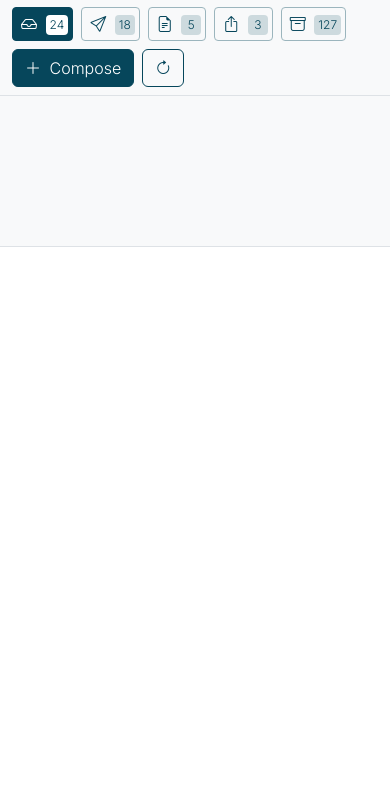
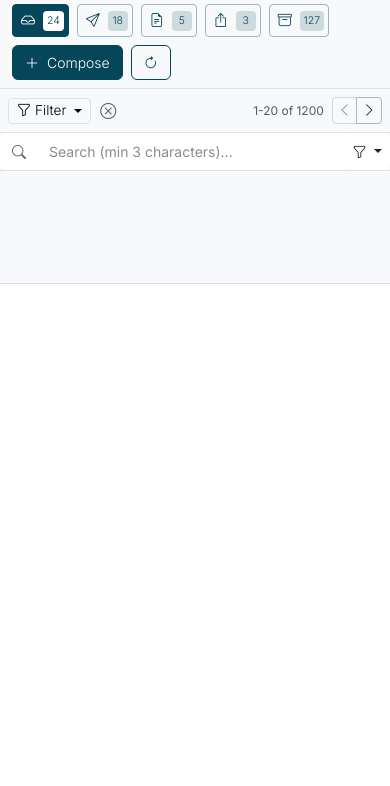
Before and after one commit to manojkm/KBM, a website built with Vite: page src/index.html in a window 390 px wide. Shown: the part 58-844 px from the top of the page. Built offline with nearby package versions, Linux system fonts and the light colour scheme.

Commit message:
Implement sidebar toolbar and search functionality, add custom Bootstrap maps and utilities, and adjust styles for improved layout and responsiveness.

```diff
--- a/src/index.html
+++ b/src/index.html
@@ -23,7 +23,7 @@
 
       <!-- Desktop Navigation (visible on lg and up) -->
       <div class="d-none d-lg-flex flex-grow-1 align-items-center">
-        <ul class="navbar-nav me-auto small">
+        <ul class="navbar-nav me-auto">
           <li class="nav-item">
             <a class="nav-link" href="#">Ops</a>
           </li>
@@ -176,8 +176,96 @@
       <div class="row g-0 h-100">
         <!-- Sidebar: Email List -->
         <aside class="col-lg-4 col-xl-3 email-sidebar">
-          <div class="sidebar-content h-100">
-            <!-- Sidebar content will go here -->
+          <div class="sidebar-content h-100 d-flex flex-column">
+            <!-- Sidebar Toolbar -->
+            <div class="sidebar-toolbar bg-light border-bottom p-2">
+              <div class="d-flex align-items-center justify-content-between gap-1">
+                <!-- Left Side: Filter Dropdown -->
+                <div class="d-flex align-items-center gap-2">
+                  <!-- Filter Dropdown Button -->
+                  <div class="dropdown">
+                    <button class="btn btn-light btn-xs border dropdown-toggle px-2" type="button" id="filterDropdown"
+                      data-bs-toggle="dropdown" aria-expanded="false">
+                      <i class="bi bi-funnel me-1"></i>
+                      Filter
+                    </button>
+                    <ul class="dropdown-menu" aria-labelledby="filterDropdown">
+                      <li><a class="dropdown-item" href="#">All</a></li>
+                      <li><a class="dropdown-item" href="#">Unread</a></li>
+                      <li><a class="dropdown-item" href="#">Read</a></li>
+                      <li><a class="dropdown-item" href="#">Starred</a></li>
+                      <li><a class="dropdown-item" href="#">Important</a></li>
+                    </ul>
+                  </div>
+
+                  <!-- Clear Filter Button -->
+                  <button type="button" class="btn btn-link p-0 text-muted" data-bs-toggle="tooltip"
+                    data-bs-placement="bottom" data-bs-custom-class="small-tooltip" title="Clear Filter">
+                    <i class="bi bi-x-circle"></i>
+                  </button>
+                </div>
+
+                <!-- Right Side: Pagination -->
+                <div class="d-flex align-items-center gap-2">
+                  <!-- Pagination Label -->
+                  <span class="text-muted x-small">1-20 of 1200</span>
+
+                  <!-- Pagination Buttons -->
+                  <div class="btn-group" role="group">
+                    <!-- Previous Button -->
+                    <button type="button" class="btn btn-outline-dark border-dark-subtle btn-xs" disabled
+                      data-bs-toggle="tooltip" data-bs-placement="bottom" data-bs-custom-class="small-tooltip"
+                      title="Previous">
+                      <i class="bi bi-chevron-left"></i>
+                    </button>
+
+                    <!-- Next Button -->
+                    <button type="button" class="btn btn-outline-dark border-dark-subtle btn-xs"
+                      data-bs-toggle="tooltip" data-bs-placement="bottom" data-bs-custom-class="small-tooltip"
+                      title="Next">
+                      <i class="bi bi-chevron-right"></i>
+                    </button>
+                  </div>
+                </div>
+              </div>
+            </div>
+
+            <!-- Search Box -->
+            <div class="sidebar-search p-0 border-bottom">
+              <div class="input-group">
+                <!-- Search Icon (Left) -->
+                <span class="input-group-text bg-white border-0 py-2">
+                  <i class="bi bi-search text-muted"></i>
+                </span>
+
+                <!-- Search Input -->
+                <input type="text" class="form-control border-0 py-2" placeholder="Search (min 3 characters)..."
+                  aria-label="Search (min 3 characters)...">
+
+                <!-- Filter Dropdown (Right) -->
+                <div class="dropdown">
+                  <button class="btn border-0 dropdown-toggle bg-white py-2" type="button" id="searchFilterDropdown"
+                    data-bs-toggle="dropdown" aria-expanded="false">
+                    <i class="bi bi-funnel"></i>
+                  </button>
+                  <ul class="dropdown-menu dropdown-menu-end" aria-labelledby="searchFilterDropdown">
+                    <li><a class="dropdown-item" href="#">All Fields</a></li>
+                    <li><a class="dropdown-item" href="#">From</a></li>
+                    <li><a class="dropdown-item" href="#">Subject</a></li>
+                    <li><a class="dropdown-item" href="#">Body</a></li>
+                    <li>
+                      <hr class="dropdown-divider">
+                    </li>
+                    <li><a class="dropdown-item" href="#">Date Range</a></li>
+                  </ul>
+                </div>
+              </div>
+            </div>
+
+            <!-- Email List Content (scrollable) -->
+            <div class="sidebar-list flex-grow-1 overflow-auto">
+              <!-- Email list items will go here -->
+            </div>
           </div>
         </aside>
 
--- /dev/null
+++ b/src/scss/_custom-maps.scss
@@ -0,0 +1,13 @@
+// ============================================================================
+// Custom Bootstrap Maps
+// ============================================================================
+// Customizations to Bootstrap's Sass maps (like $spacers, $theme-colors, etc.)
+// This file is imported AFTER Bootstrap's variables but BEFORE Bootstrap's maps
+// so that the customizations are available when maps are processed.
+
+// Add custom spacing values (e.g., py-2-5, py-3-5)
+// Note: Use string keys with dashes since CSS class names cannot contain dots
+$spacers: map-merge($spacers, (
+  "2-5": $spacer * 0.625,  // 0.625rem - halfway between 2 (0.5rem) and 3 (1rem)
+  "3-5": $spacer * 1.25,   // 1.25rem - halfway between 3 (1rem) and 4 (1.5rem)
+));
--- /dev/null
+++ b/src/scss/_custom-utilities.scss
@@ -0,0 +1,14 @@
+// ============================================================================
+// Custom Utilities
+// ============================================================================
+// Add custom utility classes using Bootstrap's Utility API
+// Reference: https://getbootstrap.com/docs/5.3/utilities/api/
+
+$utilities: map-merge($utilities,
+    ( // Extra small text utility
+      "x-small": (property: font-size,
+        class: x-small,
+        values: (null: 0.75rem,
+        ),
+      ),
+    ));
--- a/src/scss/_variables-override.scss
+++ b/src/scss/_variables-override.scss
@@ -26,7 +26,7 @@ $primary: #06465B;
 
 // Typography
 $font-family-base: "Inter", -apple-system, BlinkMacSystemFont, "Segoe UI", Roboto, "Helvetica Neue", Arial, sans-serif, "Apple Color Emoji", "Segoe UI Emoji", "Segoe UI Symbol";
-// $font-size-base: 1rem;
+$font-size-base: 0.875rem; // Slightly smaller base font size (14px instead of 16px)
 // $line-height-base: 1.5;
 
 // Spacing
--- /dev/null
+++ b/src/scss/components/_custom-buttons.scss
@@ -0,0 +1,14 @@
+// ============================================================================
+// Custom Button Components
+// ============================================================================
+// Custom button size classes that extend Bootstrap's button component
+// These must be imported AFTER bootstrap/scss/buttons
+
+// Extra small button size
+// Note: .btn-xs is a component class (not utility) because it sets multiple
+// properties (padding, font-size, border-radius). Component classes are more
+// appropriate for multi-property modifications.
+.btn-xs {
+  @include button-size(0.30rem, 0.30rem, 0.85rem, $btn-border-radius-sm);
+  line-height: 1;
+}
--- a/src/scss/components/_inbox-toolbar.scss
+++ b/src/scss/components/_inbox-toolbar.scss
@@ -10,7 +10,7 @@
     transition: all 0.2s ease-in-out;
 
     i {
-      font-size: 1rem;
+      // font-size: 1rem;
       transition: all 0.2s ease-in-out;
     }
 
@@ -32,7 +32,6 @@
       min-width: 20px;
       border: none;
       height: 20px;
-      line-height: 1.2;
       display: inline-flex;
       align-items: center;
       justify-content: center;
--- /dev/null
+++ b/src/scss/components/_sidebar-toolbar.scss
@@ -0,0 +1,135 @@
+// ============================================================================
+// Sidebar Toolbar Component
+// ============================================================================
+// Styles for the sidebar filter and pagination toolbar
+
+.sidebar-toolbar {
+  flex-shrink: 0; // Prevent toolbar from shrinking
+  // min-height: 48px;
+
+  .btn {
+    white-space: nowrap;
+    font-weight: 300;
+    transition: all 0.2s ease-in-out;
+
+    i {
+      font-size: 0.875rem;
+      transition: all 0.2s ease-in-out;
+    }
+
+    &:hover:not(:disabled) {
+      transform: translateY(0);
+    }
+
+    &:active:not(:disabled) {
+      transform: translateY(0);
+    }
+
+    &:disabled {
+      opacity: 0.5;
+      cursor: not-allowed;
+    }
+  }
+
+  // Filter dropdown button
+  .dropdown-toggle {
+    display: inline-flex;
+    align-items: center;
+
+    &::after {
+      margin-left: 0.5rem;
+    }
+  }
+
+  // Clear filter button (link style)
+  .btn-link {
+    text-decoration: none;
+
+    i {
+      font-size: 1rem;
+    }
+
+    &:hover {
+      color: var(--bs-primary) !important;
+      transform: scale(1.1);
+    }
+  }
+
+
+  // Pagination button group
+  // .btn-group {
+  //   .btn {
+  //     padding: 0.25rem 0.5rem;
+  //     border-color: var(--bs-border-color);
+
+  //     &:hover:not(:disabled) {
+  //     background-color: var(--bs-primary);
+  //     border-color: var(--bs-primary);
+  //     color: $white;
+  //     }
+  //   }
+  // }
+}
+
+// ============================================================================
+// Sidebar Search Component
+// ============================================================================
+// Styles for the sidebar search box
+
+.sidebar-search {
+  flex-shrink: 0; // Prevent search box from shrinking
+
+  .input-group {
+
+    // Remove default input group border radius to make it seamless
+    .input-group-text {
+      border-right: none;
+      background-color: $white;
+
+      i {
+        font-size: 0.875rem;
+      }
+    }
+
+    .form-control {
+      border-left: none;
+      border-right: none;
+
+      &:focus {
+        border-color: var(--bs-border-color);
+        box-shadow: none;
+        z-index: 3; // Ensure focus state appears above adjacent elements
+      }
+
+      &::placeholder {
+        color: var(--bs-secondary-color);
+        opacity: 0.7;
+      }
+    }
+
+    .btn {
+      border-left: none;
+      padding: 0.375rem 0.5rem;
+      background-color: $white;
+
+      i {
+        font-size: 0.875rem;
+      }
+
+      &:focus {
+        box-shadow: none;
+      }
+
+      &:hover {
+        background-color: var(--bs-light);
+      }
+    }
+
+    // Seamless borders between input-group elements
+    .form-control:not(:first-child):not(:last-child),
+    .input-group-text:not(:first-child):not(:last-child),
+    .btn:not(:first-child):not(:last-child) {
+      border-radius: 0;
+    }
+  }
+}
--- a/src/scss/layout/_sidebar.scss
+++ b/src/scss/layout/_sidebar.scss
@@ -11,11 +11,14 @@
   flex-direction: column;
 
   .sidebar-content {
-    padding: 1rem;
     display: flex;
     flex-direction: column;
     flex: 1;
     min-height: 0; // Allows flex child to shrink below content size
+  }
+
+  .sidebar-list {
+    padding: 1rem;
   }
 }
 
--- a/src/scss/styles.scss
+++ b/src/scss/styles.scss
@@ -25,11 +25,8 @@
 // Step 4: Customize Sass maps (optional but recommended for advanced customization)
 // If you need to merge custom values into Bootstrap's maps (like theme-colors),
 // do it here AFTER importing variables but BEFORE importing maps.
-// Example:
-// $theme-colors: map-merge($theme-colors, (
-//   "kbm-primary": #your-color,
-//   "kbm-secondary": #another-color
-// ));
+// Import custom maps file that contains all map customizations
+@import "custom-maps";
 
 // Step 5: Import Bootstrap's maps (REQUIRED for Bootstrap 5.2+)
 // Maps are separated from variables in Bootstrap 5.2+
@@ -39,51 +36,73 @@
 // Mixins are needed for component generation
 @import "bootstrap/scss/mixins";
 
-// Step 7: Import the rest of Bootstrap
-// Since we've already imported functions, variables, maps, and mixins above,
-// Sass will use those (with our overrides) and import all components.
-// Sass only imports each file once, so this is safe.
-@import "bootstrap/scss/bootstrap";
+// Step 7: Import Bootstrap utilities (but NOT utilities/api yet)
+// We need to import utilities before the API so we can add custom utilities
+@import "bootstrap/scss/utilities";
 
-// Alternative: If you want to import components selectively to reduce bundle size,
-// comment out the line above and uncomment individual component imports:
-// @import "bootstrap/scss/root";
-// @import "bootstrap/scss/reboot";
-// @import "bootstrap/scss/type";
-// @import "bootstrap/scss/images";
-// @import "bootstrap/scss/containers";
-// @import "bootstrap/scss/grid";
-// @import "bootstrap/scss/tables";
-// @import "bootstrap/scss/forms";
-// @import "bootstrap/scss/buttons";
-// @import "bootstrap/scss/dropdown";
-// @import "bootstrap/scss/nav";
-// @import "bootstrap/scss/navbar";
-// @import "bootstrap/scss/card";
-// @import "bootstrap/scss/modal";
-// @import "bootstrap/scss/tooltip";
-// ... (add other components as needed)
-// @import "bootstrap/scss/utilities/api";
+// Step 7.5: Add custom utilities using Bootstrap's Utility API
+// Reference: https://getbootstrap.com/docs/5.3/utilities/api/
+@import "custom-utilities";
+
+// Step 7.6: Import utilities API (generates utility classes)
+@import "bootstrap/scss/utilities/api";
+
+// Step 8: Import the rest of Bootstrap (excluding utilities which we already imported)
+// Since we've already imported functions, variables, maps, mixins, and utilities,
+// we need to import components manually
+@import "bootstrap/scss/root";
+@import "bootstrap/scss/reboot";
+@import "bootstrap/scss/type";
+@import "bootstrap/scss/images";
+@import "bootstrap/scss/containers";
+@import "bootstrap/scss/grid";
+@import "bootstrap/scss/tables";
+@import "bootstrap/scss/forms";
+@import "bootstrap/scss/buttons";
+@import "components/custom-buttons";
+@import "bootstrap/scss/transitions";
+@import "bootstrap/scss/dropdown";
+@import "bootstrap/scss/button-group";
+@import "bootstrap/scss/nav";
+@import "bootstrap/scss/navbar";
+@import "bootstrap/scss/card";
+@import "bootstrap/scss/accordion";
+@import "bootstrap/scss/breadcrumb";
+@import "bootstrap/scss/pagination";
+@import "bootstrap/scss/badge";
+@import "bootstrap/scss/alert";
+@import "bootstrap/scss/progress";
+@import "bootstrap/scss/list-group";
+@import "bootstrap/scss/close";
+@import "bootstrap/scss/toasts";
+@import "bootstrap/scss/modal";
+@import "bootstrap/scss/tooltip";
+@import "bootstrap/scss/popover";
+@import "bootstrap/scss/carousel";
+@import "bootstrap/scss/spinners";
+@import "bootstrap/scss/offcanvas";
+@import "bootstrap/scss/placeholders";
 
 // ============================================================================
 // Custom KBM Resorts Styles
 // ============================================================================
 
-// Step 8: Import custom base files (mixins, helpers)
+// Step 9: Import custom base files (mixins, helpers)
 // Import these early so they're available to other files
 @import "base/mixins";
 @import "base/helpers";
 
-// Step 9: Import layout styles
+// Step 10: Import layout styles
 @import "layout/header";
 @import "layout/sidebar";
 @import "layout/main-content";
 
-// Step 10: Import component styles
+// Step 11: Import component styles
 @import "components/inbox-toolbar";
+@import "components/sidebar-toolbar";
 @import "components/email-list";
 @import "components/email-viewer";
 @import "components/email-compose";
 
-// Step 11: Import global custom styles (last, so it can override everything)
+// Step 12: Import global custom styles (last, so it can override everything)
 @import "custom";
```
